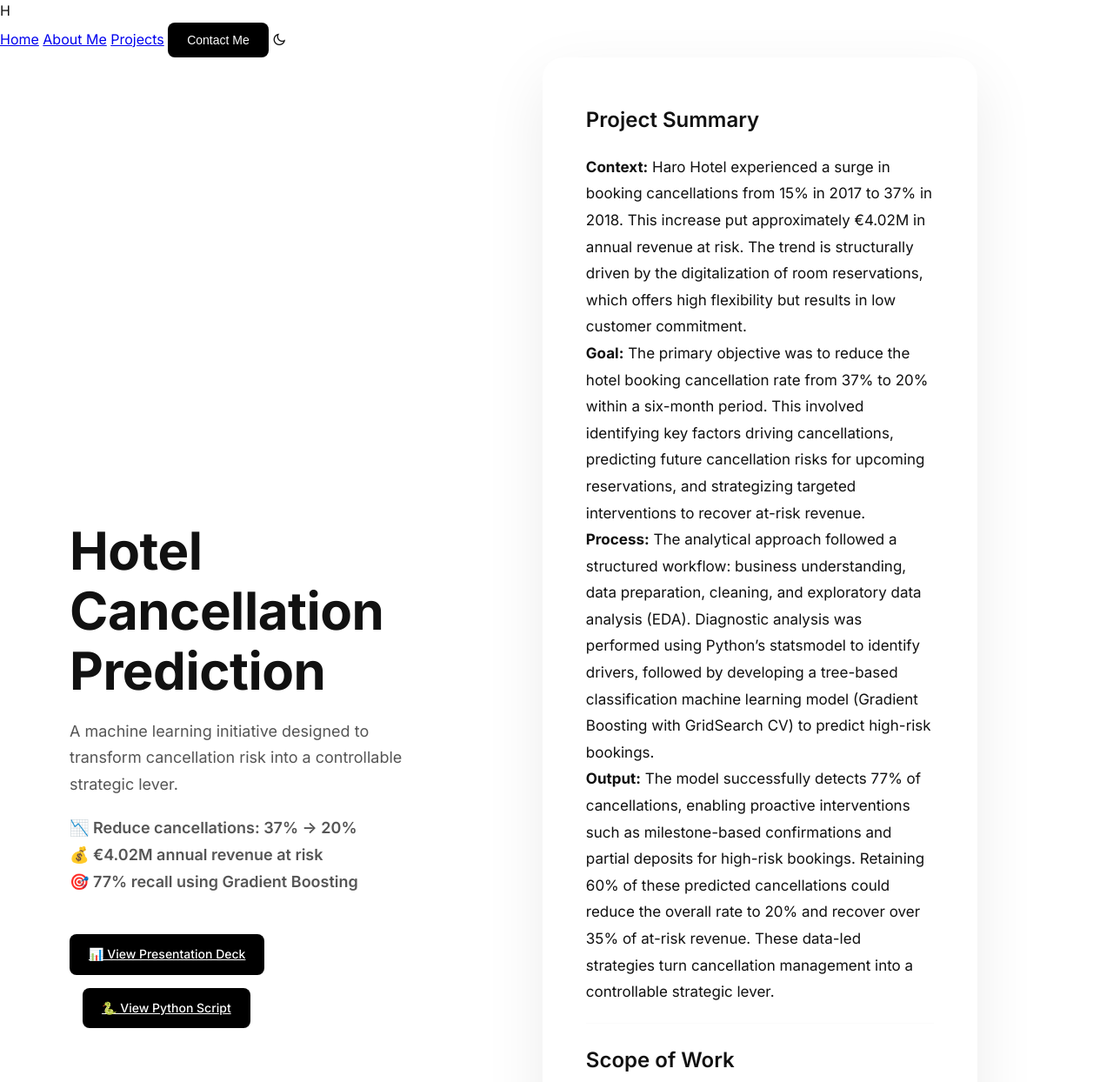
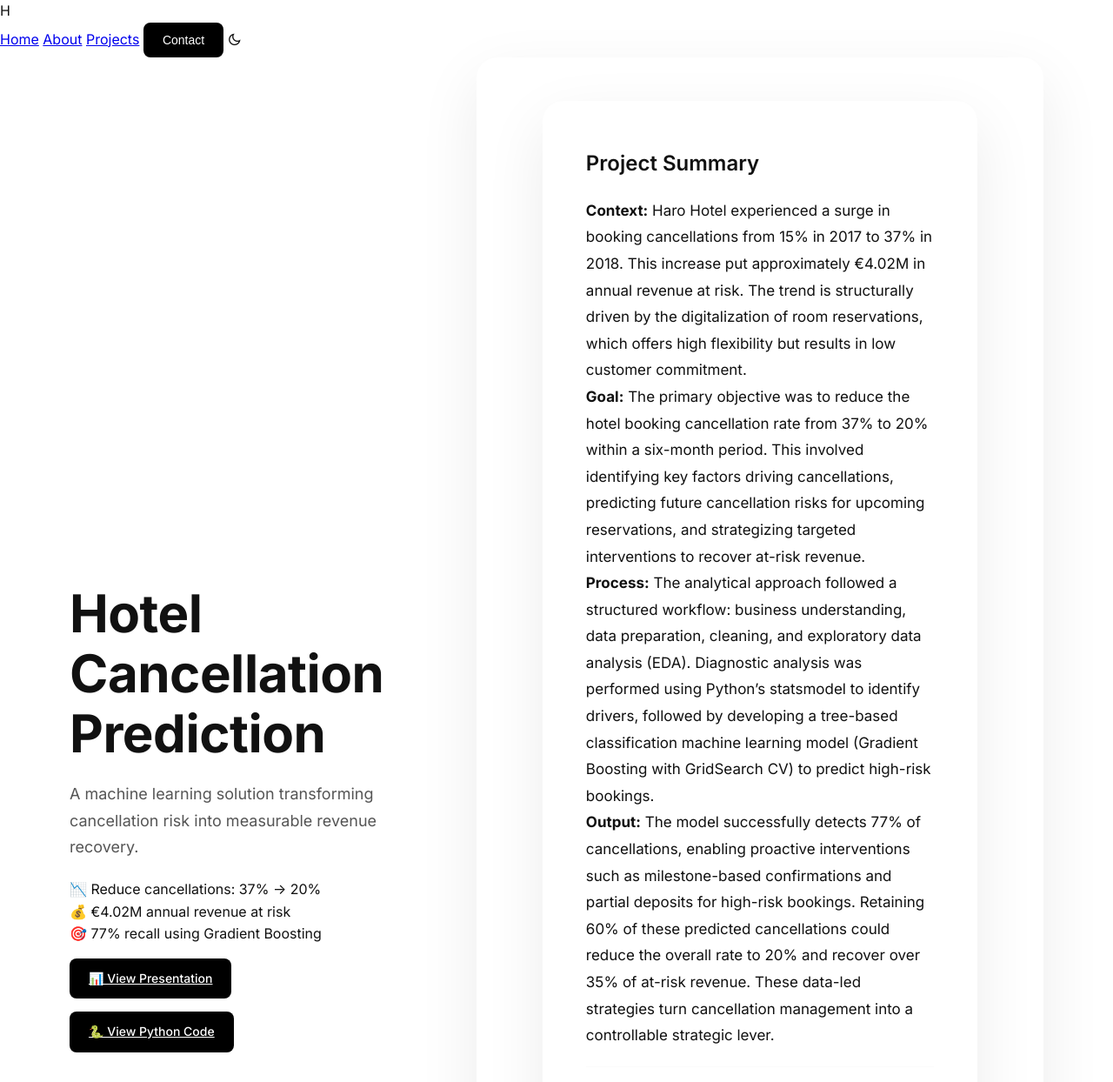
Before and after one commit to haikalriza/connect, a plain HTML site: page hotel-cancellation.html in a window 1280 px wide. Shown: the top 1244 px of the page at 87% size. Drawn offline with nearby package versions, Linux system fonts and the light colour scheme.

Commit message:
Update hotel-cancellation.html

```diff
--- a/hotel-cancellation.html
+++ b/hotel-cancellation.html
@@ -3,6 +3,7 @@
 <head>
   <meta charset="UTF-8">
   <meta name="viewport" content="width=device-width, initial-scale=1.0">
+  <meta name="description" content="Machine learning case study on hotel cancellation prediction reducing risk from 37% to 20%.">
   <title>Hotel Cancellation Prediction | Haikal Riza</title>
 
   <link rel="stylesheet" href="style.css">
@@ -16,47 +17,48 @@
 
     <nav class="nav">
       <a href="index.html">Home</a>
-      <a href="index.html#about">About Me</a>
+      <a href="index.html#about">About</a>
       <a href="index.html#projects" class="active">Projects</a>
-      <button class="contact-btn">Contact Me</button>
+      <button class="contact-btn">Contact</button>
       <i class="ri-moon-line theme-toggle"></i>
     </nav>
   </header>
 
-  <!-- HERO SECTION -->
+  <!-- HERO -->
   <section class="hero">
 
-    <!-- LEFT SIDE -->
     <div class="hero-text">
       <h1>Hotel Cancellation Prediction</h1>
 
       <p>
-        A machine learning initiative designed to transform cancellation
-        risk into a controllable strategic lever.
+        A machine learning solution transforming cancellation risk into measurable revenue recovery.
       </p>
 
-      <p style="margin-top:20px; font-weight:600;">
+      <div class="hero-stats">
         📉 Reduce cancellations: 37% → 20% <br>
         💰 €4.02M annual revenue at risk <br>
         🎯 77% recall using Gradient Boosting
-      </p>
+      </div>
 
-      <div style="margin-top:30px;">
+      <div class="hero-buttons">
         <a href="/connect/assets/projects/DEEPP-Project-Haikal-Riza.pdf"
            target="_blank"
+           rel="noopener noreferrer"
            class="contact-btn">
-           📊 View Presentation Deck
+           📊 View Presentation
         </a>
 
         <a href="/connect/assets/projects/hotel_room_cancellations_project_haikal_riza.py"
            target="_blank"
-           class="contact-btn"
-           style="margin-left:15px;">
-           🐍 View Python Script
+           rel="noopener noreferrer"
+           class="contact-btn">
+           🐍 View Python Code
         </a>
       </div>
     </div>
 
+    <div class="hero-image">
+      <div class="project-card project-card--narrow">
     <!-- RIGHT SIDE -->
     <div class="hero-image">
       <div class="project-card" style="max-width:500px;">
@@ -135,19 +137,17 @@
     </div>
   </section>
 
-  <!-- PRESENTATION PREVIEW (WIDER) -->
+<!-- PRESENTATION PREVIEW -->
   <section class="preview-section">
-
     <h3 class="preview-title">Presentation Preview</h3>
 
     <iframe
       src="/connect/assets/projects/DEEPP-Project-Haikal-Riza.pdf"
       class="preview-frame">
     </iframe>
-
   </section>
 
-  <!-- BACK BUTTON -->
+  <!-- BACK -->
   <section style="padding: 60px 0; text-align:center;">
     <a href="index.html" class="contact-btn">
       ← Back to Portfolio
```
